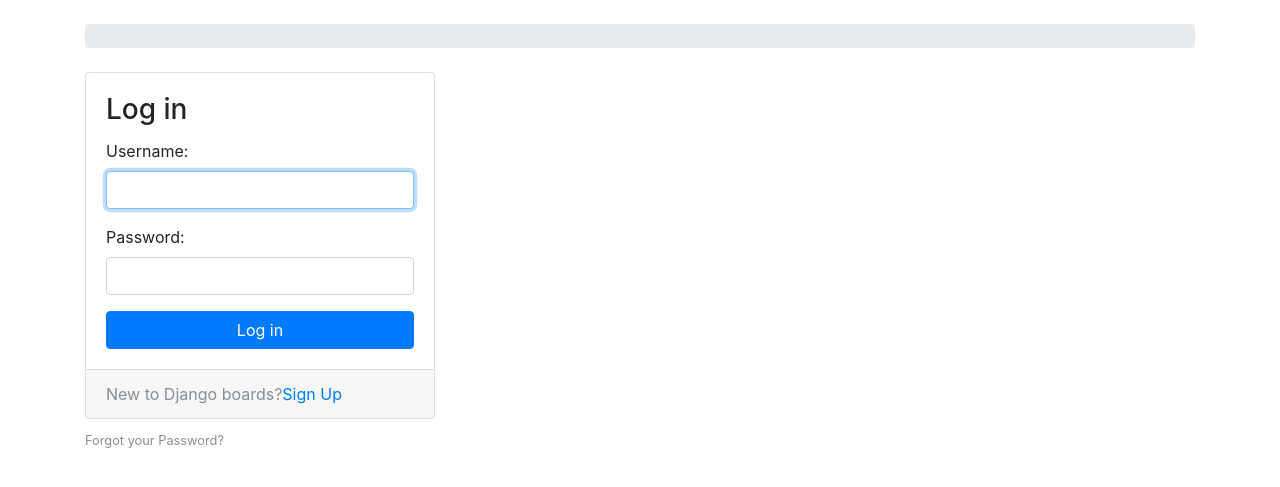
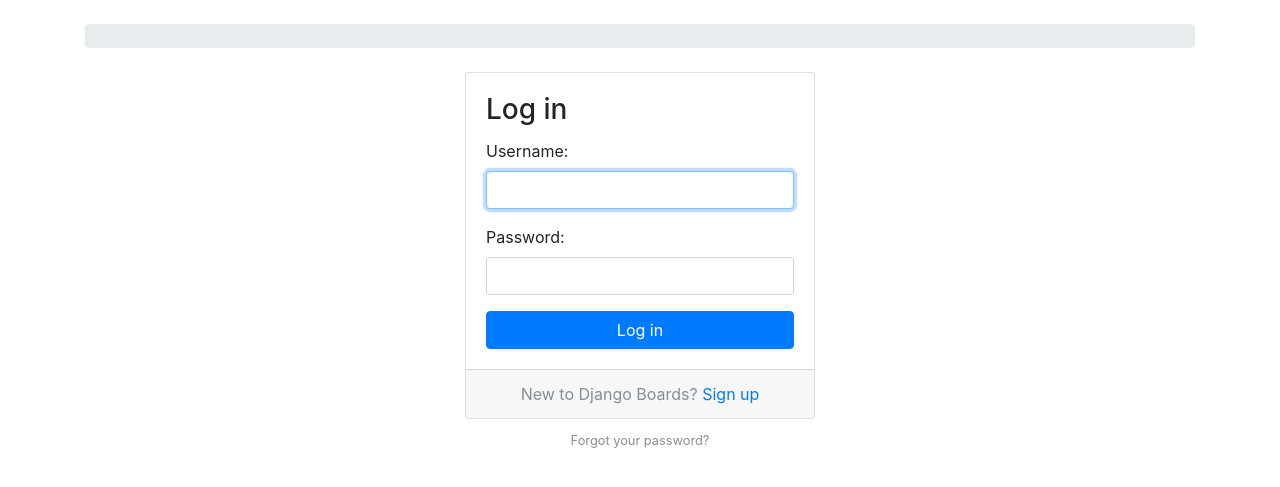
Before and after one commit to felexkemboi/Blog, a Django app: page /login/ in a window 1280 px wide. Shown: the part 56-543 px from the top of the page. Run offline with Django 3.2, Linux system fonts and the light colour scheme; some libraries are stand-ins or nearby versions; some web fonts are replaced.

```diff
--- a/myproject/templates/includes/form.html
+++ b/myproject/templates/includes/form.html
@@ -1,4 +1,4 @@
-{% load widget_tweaks %}
+{% load form_tags widget_tweaks %}
 
 {% if form.non_field_errors %}
 <div class="alert alert-danger" role="alert">
--- a/myproject/templates/login.html
+++ b/myproject/templates/login.html
@@ -1,26 +1,26 @@
 {% extends 'base_accounts.html' %}
 
+{% block title %}Log in to Django Boards{% endblock %}
 
-{% block title %}Login to Django Boards {% endblock %}
 {% block content %}
-	<div class="row justify-content-centre">
+  <div class="row justify-content-center">
     <div class="col-lg-4 col-md-6 col-sm-8">
       <div class="card">
         <div class="card-body">
           <h3 class="card-title">Log in</h3>
           <form method="post" novalidate>
             {% csrf_token %}
-			   		{% include 'includes/form.html'%}
+            {% include 'includes/form.html' %}
             <button type="submit" class="btn btn-primary btn-block">Log in</button>
           </form>
         </div>
-			   <div class="card-footer  text-muted text-centre">
-			   	New to Django boards?<a href="{% url 'signup' %}">Sign Up</a>
+        <div class="card-footer text-muted text-center">
+          New to Django Boards? <a href="{% url 'signup' %}">Sign up</a>
         </div>
       </div>
-			<div class="text-centre py-2">
+      <div class="text-center py-2">
         <small>
-					<a href="#" class="text-muted">Forgot your Password?</a>
+          <a href="#" class="text-muted">Forgot your password?</a>
         </small>
       </div>
     </div>
```
Also changed, not shown: myproject/templates/signup.html (+3 -12 lines). Lines whose indentation alone changed are shown as unchanged.
